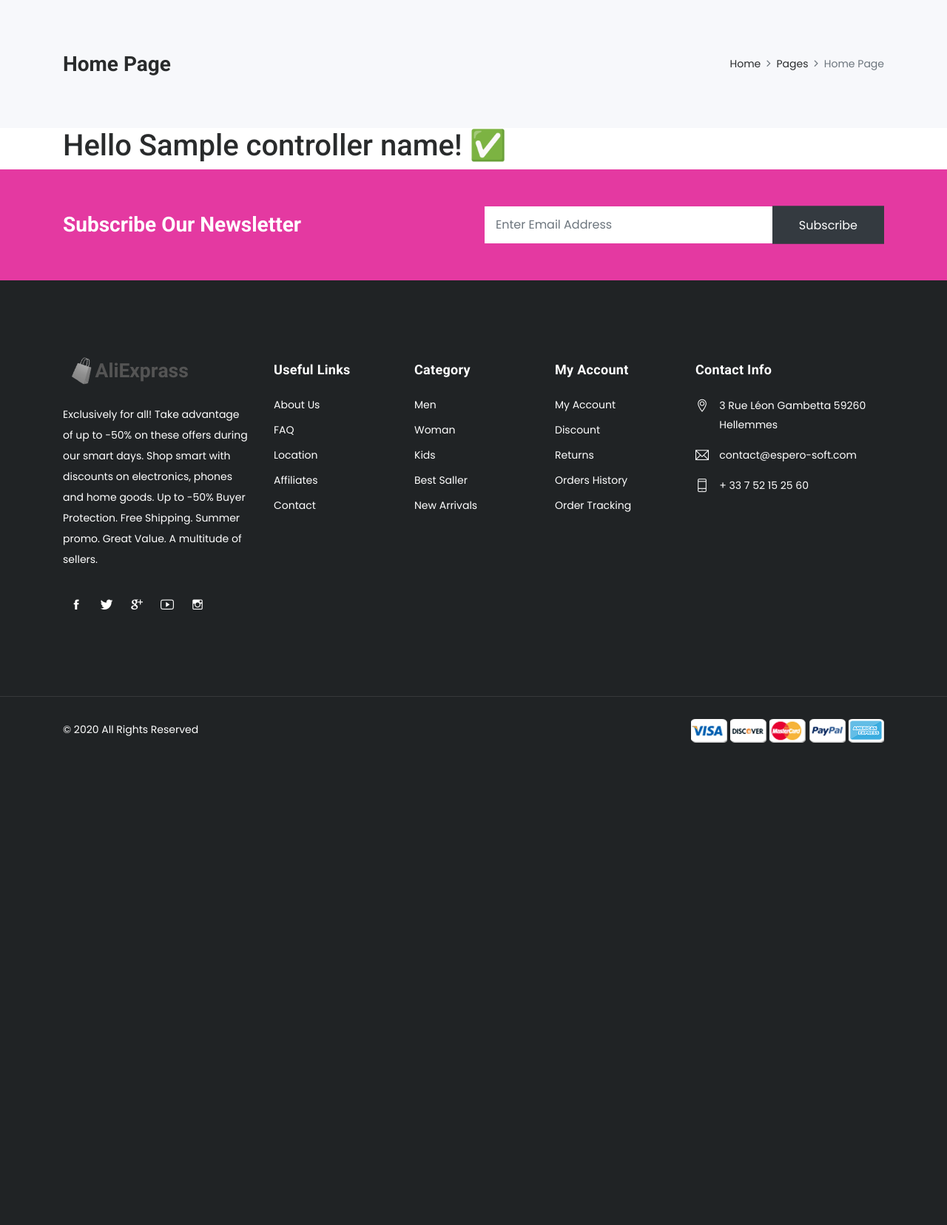
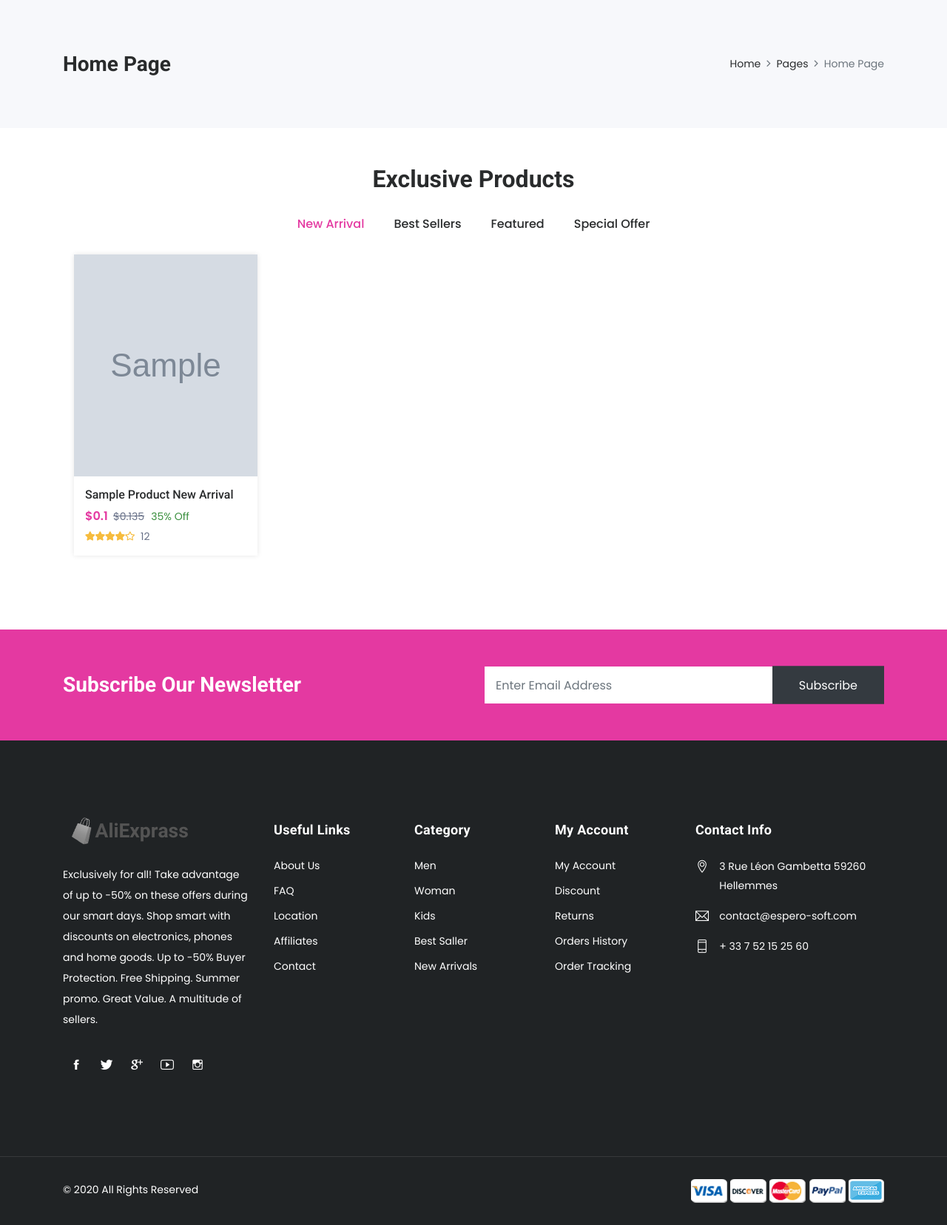
Before and after one commit to yousseflachibi/e-commerce-web-site-Symfony, a Symfony app: template templates/home/index.html.twig in a window 1280 px wide. Shown: the part 120-1776 px from the top of the page at 74% size. Before the commit the page ends 1124 px from the top, so only its background shows below. Run offline with Twig, Linux system fonts and the light colour scheme; the template is opened without the code that fills it: most values are stand-ins (such as "Sample title", 1, 10 or a date in 2020); grey boxes marked "Sample" are stand-in pictures; grey boxes labelled with a size stand in for pictures from a placeholder-image service; some libraries are stand-ins or nearby versions; some web fonts are replaced.

Commit message:
Product, Categories & Admin

```diff
--- a/templates/home/index.html.twig
+++ b/templates/home/index.html.twig
@@ -1,6 +1,6 @@
 {% extends "base.html.twig" %}
 
-{% block title %} Home Page {% endblock title %}
+{% block title %} AliExprass Shopping ! {% endblock title %}
 
 
 {% block body %}
@@ -9,7 +9,72 @@
 
 <div class="container">
 
-    <h1>Hello {{ controller_name }}! ✅</h1>
+    <div class="section small_pt pb_70">
+        <div class="container">
+            <div class="row justify-content-center">
+                <div class="col-md-6">
+                    <div class="heading_s1 text-center">
+                        <h2>Exclusive Products</h2>
+                    </div>
+                </div>
+            </div>
+            <div class="row">
+                <div class="col-12">
+                    <div class="tab-style1">
+                        <ul class="nav nav-tabs justify-content-center" role="tablist">
+                            <li class="nav-item">
+                                <a class="nav-link active" id="arrival-tab" data-toggle="tab" href="#arrival" role="tab" aria-controls="arrival" aria-selected="true">New Arrival</a>
+                            </li>
+                            <li class="nav-item">
+                                <a class="nav-link" id="sellers-tab" data-toggle="tab" href="#sellers" role="tab" aria-controls="sellers" aria-selected="false">Best Sellers</a>
+                            </li>
+                            <li class="nav-item">
+                                <a class="nav-link" id="featured-tab" data-toggle="tab" href="#featured" role="tab" aria-controls="featured" aria-selected="false">Featured</a>
+                            </li>
+                            <li class="nav-item">
+                                <a class="nav-link" id="specialoffer-tab" data-toggle="tab" href="#specialoffer" role="tab" aria-controls="specialoffer" aria-selected="false">Special Offer</a>
+                            </li>
+
+                        </ul>
+                    </div>
+                    <div class="tab-content">
+                        <div class="tab-pane fade show active" id="arrival" role="tabpanel" aria-labelledby="arrival-tab">
+                            <div class="row shop_container">
+                                {% for product in productNewArrival %}
+                                    {{ include('partials/product.html.twig',{'product': product}) }}
+                                {% endfor %}
+
+                            </div>
+                        </div>
+                        <div class="tab-pane fade" id="sellers" role="tabpanel" aria-labelledby="sellers-tab">
+                            <div class="row shop_container">
+                                {% for product in productBestSeller %}
+                                    {{ include('partials/product.html.twig',{'product': product}) }}
+                                {% endfor %}
+
+                            </div>
+                        </div>
+                        <div class="tab-pane fade" id="featured" role="tabpanel" aria-labelledby="featured-tab">
+                            <div class="row shop_container">
+                                {% for product in productFeatured %}
+                                    {{ include('partials/product.html.twig',{'product': product}) }}
+                                {% endfor %}
+
+                            </div>
+                        </div>
+                        <div class="tab-pane fade" id="specialoffer" role="tabpanel" aria-labelledby="specialoffer-tab">
+                            <div class="row shop_container">
+                                {% for product in productSpecialOffer %}
+                                    {{ include('partials/product.html.twig',{'product': product}) }}
+                                {% endfor %}
+
+                            </div>
+                        </div>
+                    </div>
+                </div>
+            </div>
+        </div>
+    </div>
 
 </div>
 {% endblock %}
--- a/templates/partials/header.html.twig
+++ b/templates/partials/header.html.twig
@@ -53,7 +53,7 @@
     <div class="bottom_header dark_skin main_menu_uppercase">
         <div class="container">
             <nav class="navbar navbar-expand-lg">
-                <a class="navbar-brand" href="">
+                <a class="navbar-brand" href="{{ path('home')}}">
                     <img class="logo_light" src="/assets/images/logo_light.png" alt="logo" />
                     <img class="logo_dark" src="/assets/images/logo_dark.png" alt="logo" />
                 </a>
@@ -63,7 +63,7 @@
                 <div class="collapse navbar-collapse justify-content-end" id="navbarSupportedContent">
                     <ul class="navbar-nav">
                         <li class="dropdown">
-                            <a  class="nav-link" href="#">Home</a>
+                            <a  class="nav-link" href="{{ path('home')}}">Home</a>
                         </li>
                         <li class="dropdown">
                             <a class=" nav-link" href="#" data-toggle="dropdown">Pages</a>
--- /dev/null
+++ b/templates/partials/product.html.twig
@@ -0,0 +1,37 @@
+<div class="col-lg-3 col-md-4 col-6">
+    <div class="product">
+        <div class="product_img">
+            <a href="">
+                <img height="300" src="/assets/uploads/products/{{product.image}}" alt="product_img1">
+            </a>
+            <div class="product_action_box">
+                <ul class="list_none pr_action_btn">
+                    <li class="add-to-cart"><a href="#"><i class="icon-basket-loaded"></i> Add To Cart</a></li>
+                    <li><a href="" class=""><i class="icon-shuffle"></i></a></li>
+                    <li><a href="{{ path('product_details', {'slug': product.slug})}}" class=""><i class="icon-magnifier-add"></i></a></li>
+                    <li><a href=""><i class="icon-heart"></i></a></li>
+                </ul>
+            </div>
+        </div>
+        <div class="product_info">
+            <h6 class="product_title"><a href="">{{product.name}}</a></h6>
+            <div class="product_price">
+                <span class="price">${{product.price/100}}</span>
+                <del>${{product.price*1.35/100}}</del>
+                <div class="on_sale">
+                    <span>35% Off</span>
+                </div>
+            </div>
+            <div class="rating_wrap">
+                <div class="rating">
+                    <div class="product_rate" style="width:80%"></div>
+                </div>
+
+                <span class="rating_num">{{product.reviewsProducts | length }}</span>
+            </div>
+            <div class="pr_desc">
+                <p>{{product.description}}</p>
+            </div>
+        </div>
+    </div>
+</div>
```
Also changed, not shown: src/Controller/HomeController.php (+34 -3 lines), templates/home/single_product.html.twig (added, +216 -0 lines), templates/partials/product_item.html.twig (added, +37 -0 lines).
